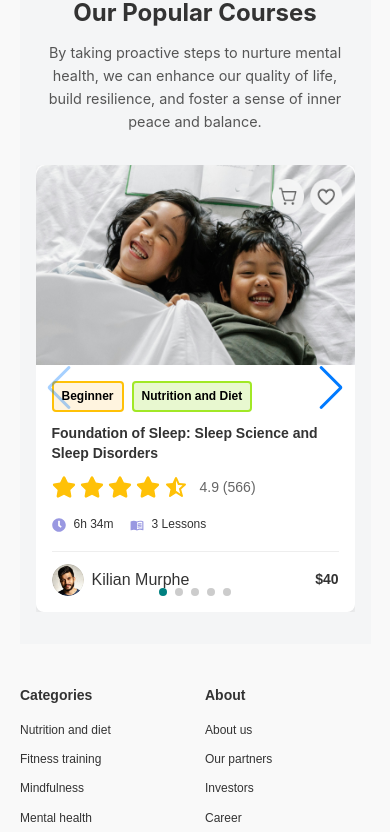
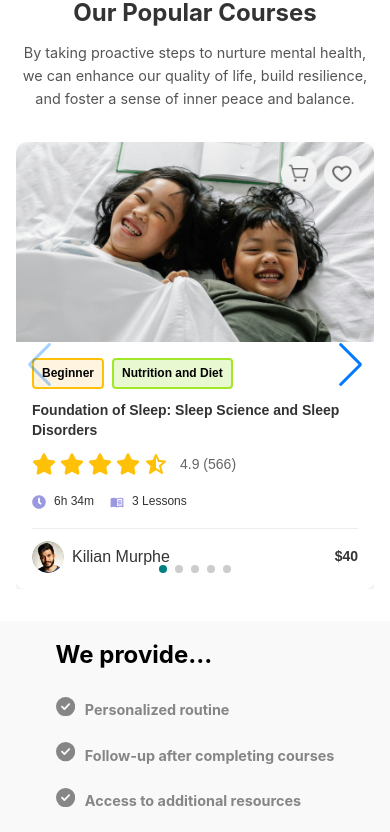
Before and after one commit to NaimoonJannat/pinemesh-task, a Next.js app: page / in a window 390 px wide. Shown: the part 1335-2167 px from the top of the page. Built offline with nearby package versions, Linux system fonts and the light colour scheme.

Commit message:
accordian added

```diff
--- a/src/app/layout.js
+++ b/src/app/layout.js
@@ -1,27 +1,19 @@
-import localFont from "next/font/local";
 import "./globals.css";
-
-const geistSans = localFont({
-  src: "./fonts/GeistVF.woff",
-  variable: "--font-geist-sans",
-  weight: "100 900",
-});
-const geistMono = localFont({
-  src: "./fonts/GeistMonoVF.woff",
-  variable: "--font-geist-mono",
-  weight: "100 900",
-});
-
-export const metadata = {
-  title: "Create Next App",
-  description: "Generated by create next app",
-};
+import Navbar from "@/components/Navbar/Navbar";
+import Footer from "@/components/Footer/Footer";
 
 export default function RootLayout({ children }) {
   return (
     <html lang="en">
-      <body className={`${geistSans.variable} ${geistMono.variable}`}>
-        {children}
+      <body>
+
+        <Navbar />
+
+        <main>
+          {children}
+        </main>
+
+        <Footer />
       </body>
     </html>
   );
--- /dev/null
+++ b/src/app/page.css
@@ -0,0 +1,18 @@
+.main {
+    max-width: 80%;
+    margin: 0 auto;
+  }
+
+  /* Medium screens (tablets, etc.) */
+  @media (max-width: 1024px) {
+    .main {
+      max-width: 90%;
+    }
+  }
+
+  /* Small screens (phones) */
+  @media (max-width: 768px) {
+    .main {
+      max-width: 100%;
+    }
+  }
--- a/src/app/page.js
+++ b/src/app/page.js
@@ -2,16 +2,14 @@ import Banner from "@/components/Banner/Banner";
 import Footer from "@/components/Footer/Footer";
 import Navbar from "@/components/Navbar/Navbar";
 import PopularCourses from "@/components/PopularCourses/PopularCourses";
-import "./page.module.css"
+import "./page.css"
+import Accordion from "@/components/Accordian/Accordian";
 export default function Home() {
   return (
    <div className="main">
-  <Navbar />
  <Banner />
  <PopularCourses />
-
-  <Footer />
-
+ <Accordion />
    </div>
   );
 }
--- a/src/app/page.module.css
+++ /dev/null
@@ -1,4 +0,0 @@
-.main{
-  max-width: 80%;
-  margin: 0 auto;
-}
--- /dev/null
+++ b/src/components/Accordian/Accordian.css
@@ -0,0 +1,149 @@
+
+:root {
+    --text-color: rgba(0, 0, 0, 0.463);
+  }
+
+  /* Accordion container */
+  .accordion-container {
+    width: 80%;
+    display: flex;
+    justify-content: space-between;
+    align-items: center;
+    gap: 50px;
+    padding: 20px;
+    flex-wrap: wrap;
+    margin: 0 auto;
+  }
+
+  .accordion-left {
+    flex: 1;
+    max-width: 400px;
+  }
+
+  .accordion-right {
+    flex: 1;
+    position: relative;
+  }
+
+  .accordion-left h2 {
+    font-size: 2rem;
+    margin-bottom: 20px;
+    color: black;
+  }
+
+  .accordion-item {
+    margin-bottom: 15px;
+  }
+
+  .accordion-header {
+    display: flex;
+    align-items: center;
+    cursor: pointer;
+    font-size: 1.2rem;
+    font-weight: bold;
+    color: var(--text-color);
+    transition: all 0.3s ease;
+  }
+
+  .accordion-header .icon {
+    margin-right: 10px;
+    font-size: 1.5rem;
+    color: var(--text-color);
+    transition: color 0.3s ease;
+  }
+
+  .accordion-header.active {
+    color: black;
+    font-weight: bold;
+  }
+
+  .accordion-header.active .icon {
+    color: var(--secondary-color);
+  }
+
+  .accordion-content {
+    font-size: 1rem;
+    margin: 10px;
+    color: black;
+  }
+
+  .learn-more-btn {
+    background-color: var(--secondary-color);
+    color: white;
+    padding: 10px 20px;
+    border: none;
+    border-radius: 5px;
+    cursor: pointer;
+    margin-top: 20px;
+  }
+
+  .learn-more-btn:hover {
+    background-color: var(--secondary-color);
+  }
+
+  .accordion-right .image {
+    width: 100%;
+    max-width: 500px;
+    height: auto;
+    object-fit: cover;
+    position: relative;
+  }
+
+  .accordion-right .icon {
+    position: absolute;
+    left: -5%;
+    bottom: 50%;
+    border-radius: 50%;
+  }
+
+  /* Responsive design */
+@media (max-width: 1024px) {
+    .accordion-container {
+      flex-direction: column;
+      gap: 30px;
+    }
+
+    .accordion-left,
+    .accordion-right {
+      max-width: 100%;
+      flex: none;
+    }
+
+    .accordion-right {
+      margin-top: 20px;
+    }
+
+    .learn-more-btn {
+      width: 100%;
+    }
+
+    .accordion-header {
+      font-size: 1rem;
+    }
+
+    .accordion-header .icon {
+      font-size: 1.2rem;
+    }
+
+    .accordion-left h2 {
+      font-size: 1.8rem;
+    }
+  }
+
+  @media (max-width: 768px) {
+    .accordion-container {
+      padding: 15px;
+    }
+
+    .accordion-header {
+      font-size: 0.9rem;
+    }
+
+    .accordion-left h2 {
+      font-size: 1.5rem;
+    }
+
+    .learn-more-btn {
+      padding: 8px 15px;
+    }
+  }
--- /dev/null
+++ b/src/components/Accordian/Accordian.jsx
@@ -0,0 +1,68 @@
+"use client";
+import React, { useState } from "react";
+import { FaCircleCheck } from "react-icons/fa6";
+import Image from "next/image";
+import "./Accordian.css";
+
+const Accordion = () => {
+  const [isOpen, setIsOpen] = useState(null);
+
+  const toggleAccordion = (index) => {
+    setIsOpen(isOpen === index ? null : index);
+  };
+
+  return (
+    <div className="accordion-container">
+      <div className="accordion-left">
+        <h2>We provide...</h2>
+
+        {/* Accordion Items */}
+        {[
+          { title: "Personalized routine", description: "We create tailored routines designed to meet your specific needs and goals. Whether you're focusing on professional development, personal growth, or mastering a skill, our personalized plans ensure you stay on track and make steady progress." },
+          { title: "Follow-up after completing courses", description: "We believe learning doesn't stop when the course ends. Our team provides regular follow-ups to ensure you’re applying what you’ve learned, addressing any challenges you face, and supporting you in achieving long-term success." },
+          { title: "Access to additional resources", description: "Get exclusive access to a wealth of resources, including advanced tools, comprehensive guides, interactive templates, and expert-curated materials. These resources are designed to help you deepen your understanding and achieve your objectives faster." },
+          { title: "Free community support", description: "Join a vibrant community of like-minded individuals ready to support, guide, and inspire you. Participate in discussions, share experiences, and get advice from peers and experts—all at no additional cost." },
+        ].map((item, index) => (
+          <div className="accordion-item" key={index}>
+            <div
+              className={`accordion-header ${isOpen === index ? "active" : ""}`}
+              onClick={() => toggleAccordion(index)}
+            >
+              <span
+                className={`icon ${isOpen === index ? "icon-active" : ""}`}
+              >
+               <FaCircleCheck />
+              </span>
+              {item.title}
+            </div>
+            {isOpen === index && (
+              <div className="accordion-content">{item.description}</div>
+            )}
+          </div>
+        ))}
+
+        <button className="learn-more-btn">Learn More About Our Services</button>
+      </div>
+
+      <div className="accordion-right">
+        <Image
+          src="/pic1.png"
+          alt="Image description"
+          width={500}
+          height={500}
+          className="image"
+        />
+        <div className="icon">
+          <Image
+            src="/icon2.png"
+            alt="Icon description"
+            width={50}
+            height={50}
+          />
+        </div>
+      </div>
+    </div>
+  );
+};
+
+export default Accordion;
--- a/src/components/PopularCourses/PopularCourses.css
+++ b/src/components/PopularCourses/PopularCourses.css
@@ -1,8 +1,6 @@
 .popular-courses {
     padding: 2rem 1rem;
-    background-color: #f4f5f6;
-    max-width: 90%;
-    margin: 0 auto;
+    background-color: white;
   }
 
   .section-header {
```
